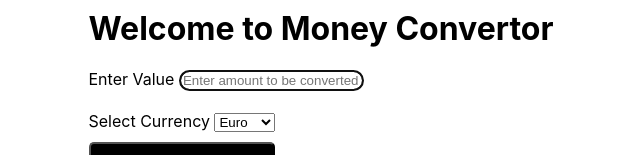
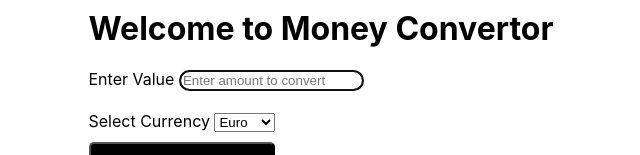
Before and after one commit to praveen-anandh/money-convertor, a React (Create React App) app: page / in a window 1280 px wide. Shown: the part 196-351 px from the top of the page, without its empty margins (319-959 px from the left). Built offline with nearby package versions, Linux system fonts and the light colour scheme.

Commit message:
Update App.js

```diff
--- a/src/App.js
+++ b/src/App.js
@@ -53,7 +53,7 @@ function App() {
        <h1> Welcome to Money Convertor </h1>
        <div>
        <label> Enter Value </label>
-       <input type = "text"  className = "input" placeholder = "Enter amount to be converted" ref={ref}
+       <input type = "text"  className = "input" placeholder = "Enter amount to convert" ref={ref}
        value = {INR} onChange = {changeINR}/>
        </div>
        <div>
```
